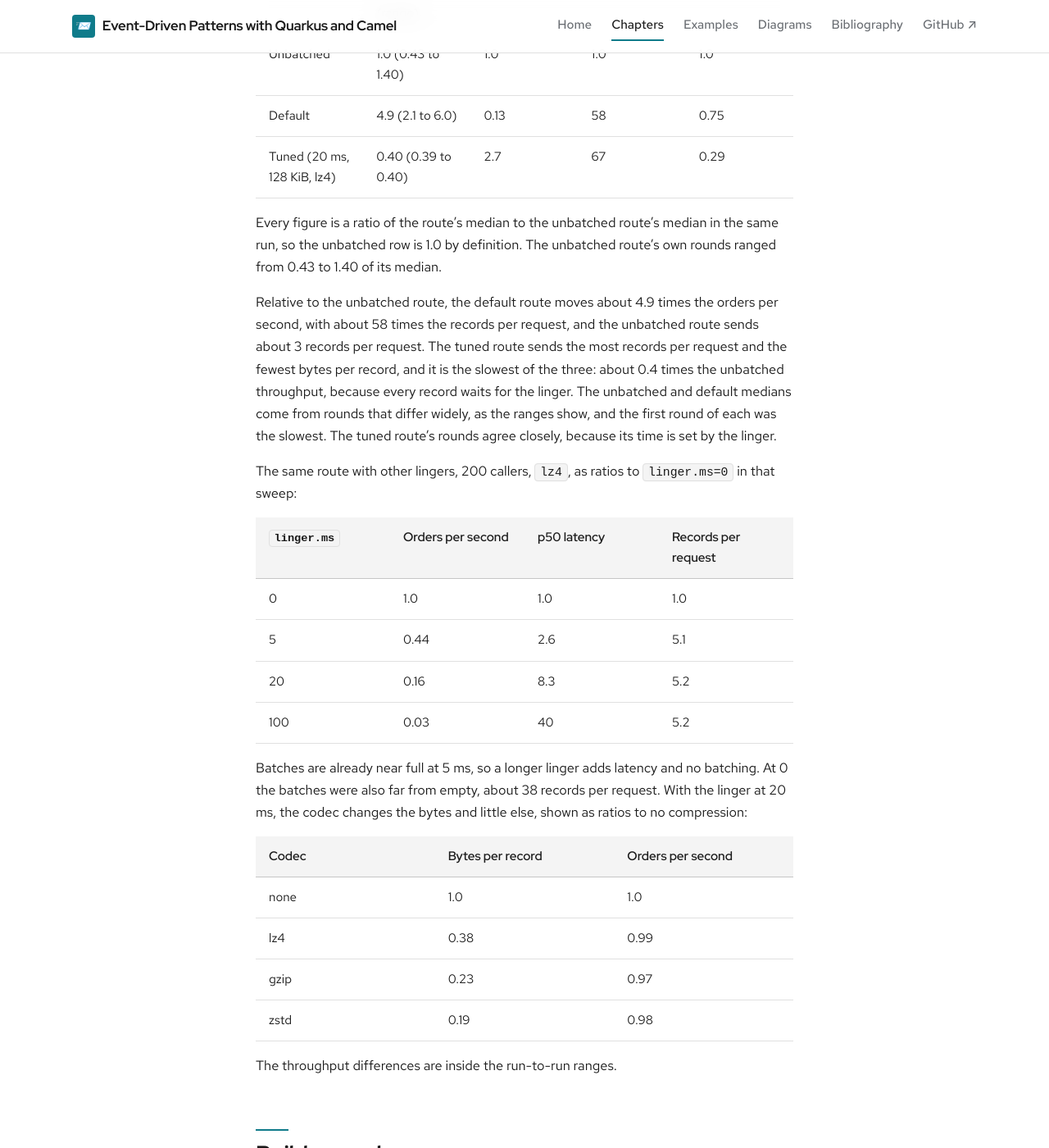
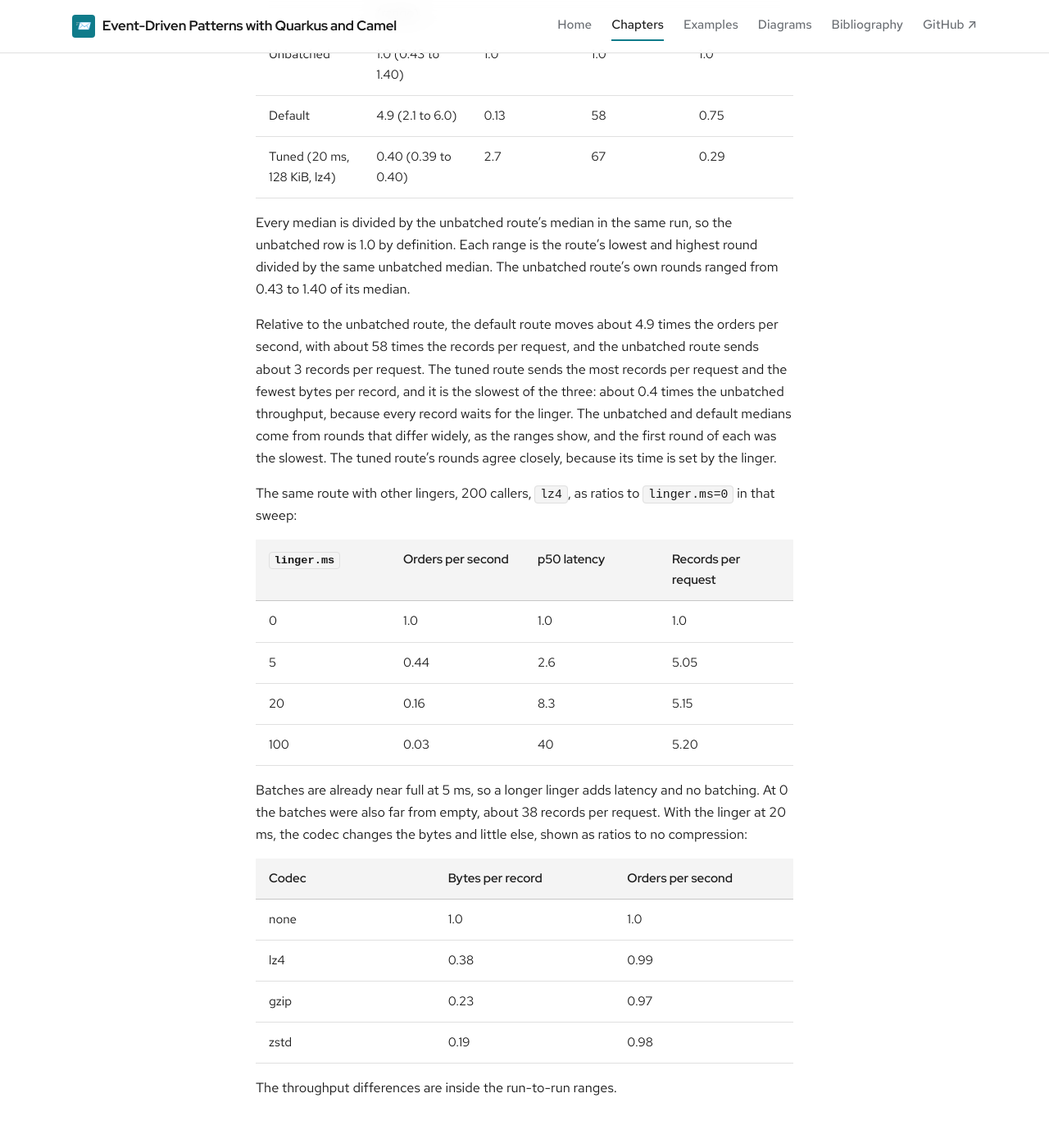
Before and after one commit to patterncatalyst/event-driven-patterns-with-quarkus-and-camel, a Jekyll site: the page built from _docs/05-optimizing-publishers.md, in a window 1280 px wide and 1400 px high, scrolled down 5632 px. Shown: the whole window at 82% size. Built offline with Jekyll 4.4.1, drawn with Linux system fonts in a browser that asks for light colours; some web fonts are replaced.

Commit message:
fix(§05): linger ratio rounding, range caption; claim refs

```diff
--- a/_docs/05-optimizing-publishers.md
+++ b/_docs/05-optimizing-publishers.md
@@ -82,7 +82,7 @@ Throughput and latency belong to the machine and to the moment, so `bench.sh` me
 | Default | 4.9 (2.1 to 6.0) | 0.13 | 58 | 0.75 |
 | Tuned (20 ms, 128 KiB, lz4) | 0.40 (0.39 to 0.40) | 2.7 | 67 | 0.29 |
 
-Every figure is a ratio of the route's median to the unbatched route's median in the same run, so the unbatched row is 1.0 by definition. The unbatched route's own rounds ranged from 0.43 to 1.40 of its median.
+Every median is divided by the unbatched route's median in the same run, so the unbatched row is 1.0 by definition. Each range is the route's lowest and highest round divided by the same unbatched median. The unbatched route's own rounds ranged from 0.43 to 1.40 of its median.
 
 Relative to the unbatched route, the default route moves about 4.9 times the orders per second, with about 58 times the records per request, and the unbatched route sends about 3 records per request. The tuned route sends the most records per request and the fewest bytes per record, and it is the slowest of the three: about 0.4 times the unbatched throughput, because every record waits for the linger. The unbatched and default medians come from rounds that differ widely, as the ranges show, and the first round of each was the slowest. The tuned route's rounds agree closely, because its time is set by the linger.
 
@@ -91,9 +91,9 @@ The same route with other lingers, 200 callers, `lz4`, as ratios to `linger.ms=0
 | `linger.ms` | Orders per second | p50 latency | Records per request |
 |---|---|---|---|
 | 0 | 1.0 | 1.0 | 1.0 |
-| 5 | 0.44 | 2.6 | 5.1 |
-| 20 | 0.16 | 8.3 | 5.2 |
-| 100 | 0.03 | 40 | 5.2 |
+| 5 | 0.44 | 2.6 | 5.05 |
+| 20 | 0.16 | 8.3 | 5.15 |
+| 100 | 0.03 | 40 | 5.20 |
 
 Batches are already near full at 5 ms, so a longer linger adds latency and no batching. At 0 the batches were also far from empty, about 38 records per request. With the linger at 20 ms, the codec changes the bytes and little else, shown as ratios to no compression:
 
```
Also changed, not shown: _plans/claims.md (+2 -2 lines).
